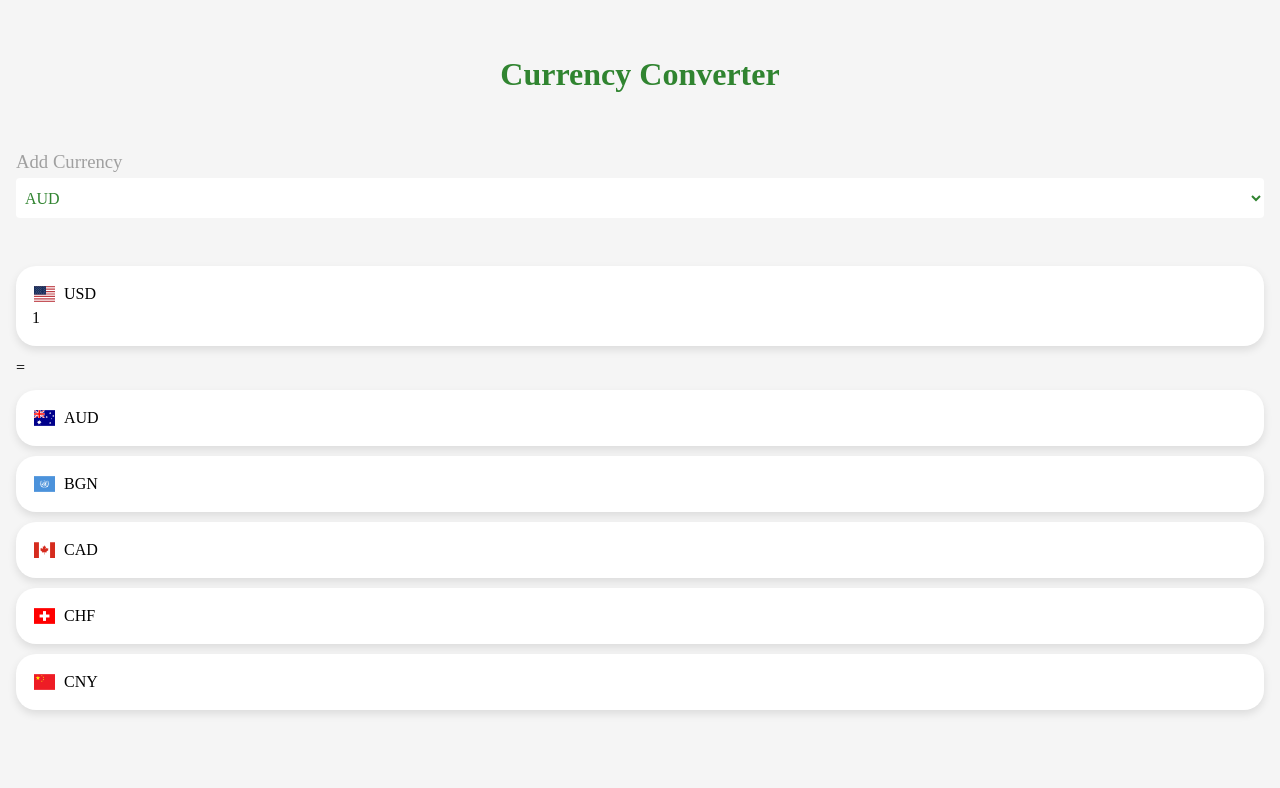
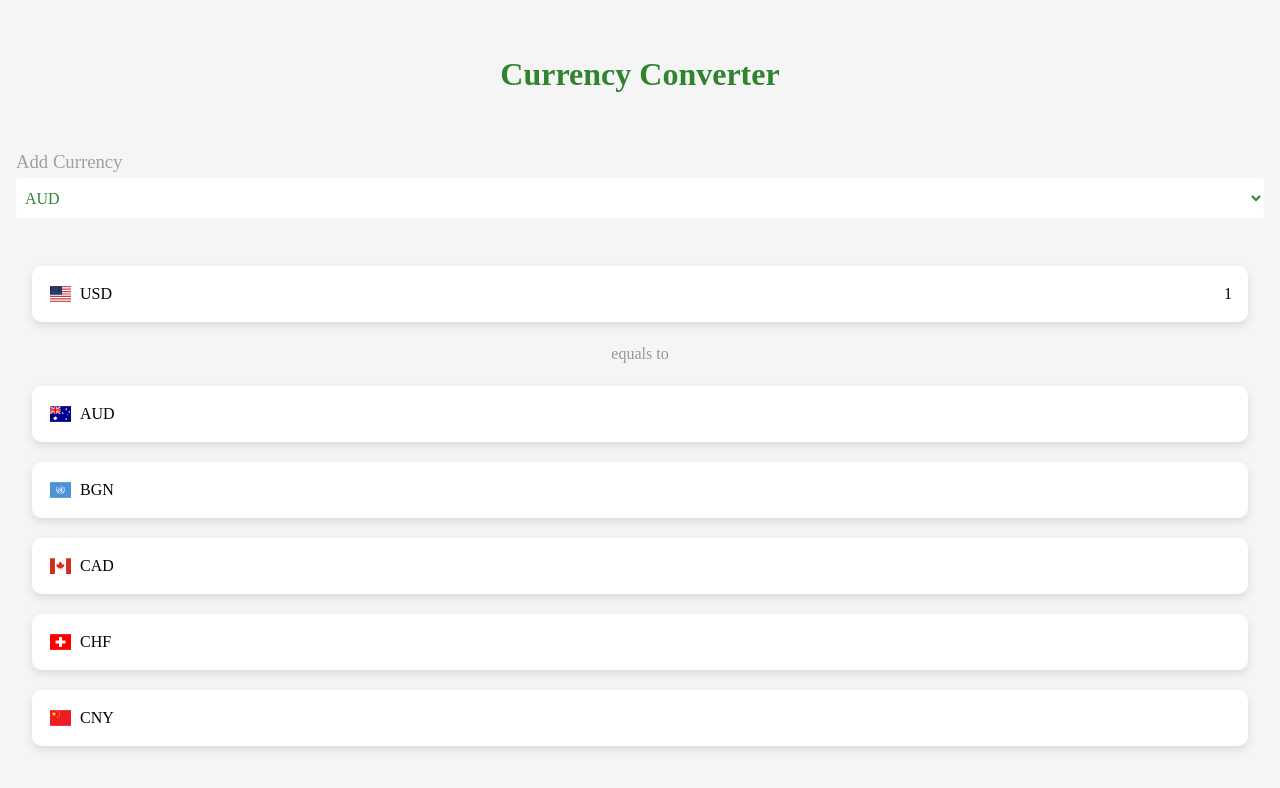
Before and after one commit to mfelipegs/curconv-vue, a Vue app: page / in a window 1280 px wide. Shown: the top 788 px of the page. Built offline with nearby package versions, Linux system fonts and the light colour scheme; a web font is replaced by a local one.

Commit message:
style: equals to paragraph

```diff
--- a/src/components/UI/Card.vue
+++ b/src/components/UI/Card.vue
@@ -13,9 +13,11 @@ export default {
 <style scoped>
 .card {
   background-color: #ffffff;
-  border-radius: 20px;
+  border-radius: 10px;
   padding: 16px;
   box-shadow: 0 4px 8px rgba(0, 0, 0, 0.1);
-  display: inline-block;
+
+  display: flex;
+  justify-content: space-between;
 }
 </style>
--- a/src/pages/components/MainConverterHome.vue
+++ b/src/pages/components/MainConverterHome.vue
@@ -1,16 +1,17 @@
 <template>
   <section>
+    <div class="cards-list">
       <Card>
         <CurrencyItem currencyCode="USD" />
-
-      1
+        <p>1</p>
       </Card>
 
-    <p>=</p>
+      <p class="equals">equals to</p>
 
       <Card v-for="currency in currencyList.slice(1)" :key="currency">
         <CurrencyItem :currencyCode="currency" />
       </Card>
+    </div>
   </section>
 </template>
 
@@ -46,4 +47,18 @@ section {
   flex-direction: column;
   gap: 10px;
 }
+
+.cards-list {
+  padding: 0 1rem;
+  display: flex;
+  justify-content: center;
+  flex-direction: column;
+  gap: 20px;
+}
+
+.equals {
+  text-align: center;
+  color: #989898;
+  font-size: 1rem;
+}
 </style>
```
Lines whose indentation alone changed are shown as unchanged.
